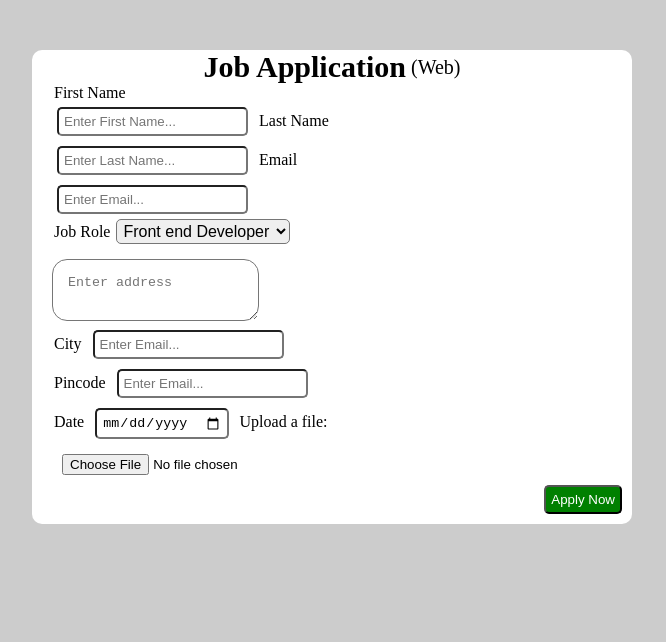
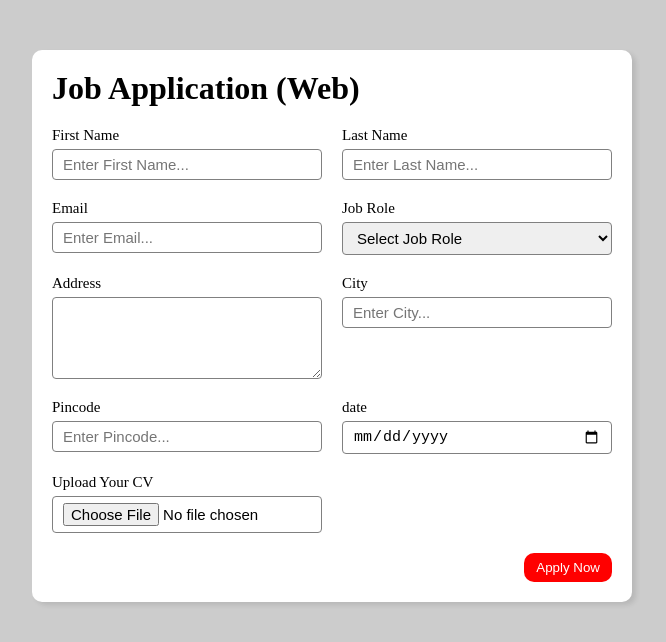
Before and after one commit to SabbirRshuvo/html-css-basic-project-2, a plain HTML site: page index.html in a window 1280 px wide. Shown: the whole page, without its empty margins (308-974 px from the left). Drawn offline with Linux system fonts and the light colour scheme.

Commit message:
some changes

```diff
--- a/index.html
+++ b/index.html
@@ -8,42 +8,86 @@
 </head>
 <body>
     <div class="container">
-        <div class="applied-box">
-            <div class="heading">
-                <h2>Job Application</h2>
+        <div class="apply_box">
+            <h1>
+                Job Application
                 <span>(Web)</span>
-            </div>
-            <div class="form-variant">
-                <form action="">
-                    <label for="">First Name</label>
-                    <input type="text" name="text" id="" placeholder="Enter First Name...">
-                    <label for="">Last Name</label>
-                    <input type="text" name="text" id="" placeholder="Enter Last Name...">
-                    <label for="">Email</label>
-                    <input type="email"  placeholder="Enter Email...">
-                    <br>
-                    <label for="">Job Role</label>
-                    <select  name="job">
-                        <option value="volvo">Front end Developer</option>
-                        <option value="saab">Back End Developer</option>
-                        <option value="mercedes">Full Stack Developer</option>
-                        <option value="audi">UI UX Designer</option>
-                      </select>
-                      <textarea placeholder="Enter address"></textarea>
-                      <br>
-                      <label for="">City</label>
-                    <input type="email"  placeholder="Enter Email...">
-                    <label for="">Pincode</label>
-                    <input type="email"  placeholder="Enter Email...">
-                    <label for="">Date</label>
-                    <input type="date" id="birthday" name="birthday">
-                    <label for="fileUpload">Upload a file:</label>
-<input type="file" id="fileUpload" name="fileUpload">
-                </form>
-            </div>
-            <div class="button">
-                <button>Apply Now</button>
-            </div>
+            </h1>
+            <form action="">
+                <div class="form_container">
+                    <div class="form_control">
+                        <label for="first_name">First Name</label>
+                        <input id="first_name"
+                        name="first_name"
+                        placeholder="Enter First Name..."
+                        >
+                    </div>
+                    <div class="form_control">
+                        <label for="last_name">Last Name</label>
+                        <input id="last_name"
+                        name="last_name"
+                        placeholder="Enter Last Name..."
+                        >
+                    </div>
+                    <div class="form_control">
+                        <label for="email">Email</label>
+                        <input
+                        type="email"
+                        id="email"
+                        name="email"
+                        placeholder="Enter Email..."
+                        >
+                    </div>
+                    <div class="form_control">
+                        <label for="job_role">Job Role</label>
+                        <select id="job_role" name="job_role">
+                            <option value="">Select Job Role</option>
+                            <option value="frontend">Frontend Developer</option>
+                            <option value="backend">Backend Developer</option>
+                            <option value="full stack">Full Stack Developer</option>
+                            <option value="ui ux">UI UX Designer</option>
+                        </select>
+                    </div>
+                    <div class="form_control">
+                        <label for="address">Address</label>
+                        <textarea id="address" name="address" rows="4" cols="50">
+
+                        </textarea>
+                    </div>
+                    <div class="form_control">
+                        <label for="city">City</label>
+                        <input
+                        id="city"
+                        name="city"
+                        placeholder="Enter City..."
+                        >
+                    </div>
+                    <div class="form_control">
+                        <label for="pincode">Pincode</label>
+                        <input
+                        type="number"
+                        id="pincode"
+                        placeholder="Enter Pincode..."
+                        >
+                    </div>
+                    <div class="form_control">
+                        <label for="date">date</label>
+                        <input
+                        value="2024-10-5"
+                        type="date"
+                        id="date"
+                        name="date"
+                        >
+                    </div>
+                    <div class="form_control">
+                        <label for="upload">Upload Your CV</label>
+                        <input type="file" id="upload" name="upload">
+                    </div>
+                </div>
+                <div class="button_container">
+                    <button type="submit">Apply Now</button>
+                </div>
+            </form>
         </div>
     </div>
 </body>
--- a/style.css
+++ b/style.css
@@ -7,60 +7,60 @@ body{
     background-color: #ccc;
 }
 .container{
-    max-width: 600px;
+    max-width: 900px;
     margin: 0 auto;
 }
-.applied-box{
+.apply_box{
+    max-width: 600px;
+    padding: 20px;
+    background-color: white;
+    margin: 0 auto;
     margin-top: 50px;
-    background-color: white;
+    box-shadow: 4px 3px 5px rgba(1, 1, 1, 0.1);
     border-radius: 10px;
 }
-.heading{
-    font-style: bold;
+.form_container{
+    margin-top: 20px;
+    display: grid;
+    grid-template-columns: repeat(auto-fit, minmax(200px, 1fr));
+    gap: 20px;
+}
+.form_control{
     display: flex;
-    justify-content: center;
-    align-items: center;
+    flex-direction: column;
 }
-.heading h2{
-    font-size: 30px;
+label{
+    font-size: 15px;
+    margin-bottom: 5px;
 }
-.heading span{
-    font-size: 20px;
-    margin-left: 5px;
+input, select, textarea{
+    padding: 6px 10px;
+    border: 1px solid gray;
+    border-radius: 4px;
+    font-size: 15px;
 }
-.form-variant{
-    display: grid;
-    grid-template-columns: 1fr 1fr;;
-    margin: 0 20px;
+input:focus{
+    outline-color: red;
 }
-.form-variant  label{
-    font-size: large;
+.button_container{
+    display: flex;
+    justify-content: end;
+    margin-top: 20px;
+}
+button{
+    background-color: red;
+    border: transparent solid 2px;
+    padding: 5px 10px;
+    color: white;
+    border-radius: 10px;
     cursor: pointer;
+    transition: 0.3s ease-in;
 }
-.form-variant input{
-    margin: 5px 5px;
-    padding: 5px;
-    border-radius: 5px;
+
+
+button:hover{
+    background-color: gray;
+    border: 2px solid red;
+    color: black;
+    transition: 0.3 ease-out;
 }
-.form-variant label, select{
-    font-size: 16px;
-    border-radius: 5px;
-    padding: 2px;
-}
-.form-variant textarea{
-    margin-top: 15px;
-    padding: 15px;
-    border-radius: 15px;
-}
-.button{
-    text-align: end;
-    margin-right: 10px;
-    padding-bottom: 10px;
-}
-.button button{
-    padding: 5px;
-    border-radius: 5px;
-    background-color: green;
-    color: white;
-    cursor: pointer;
-}
```
